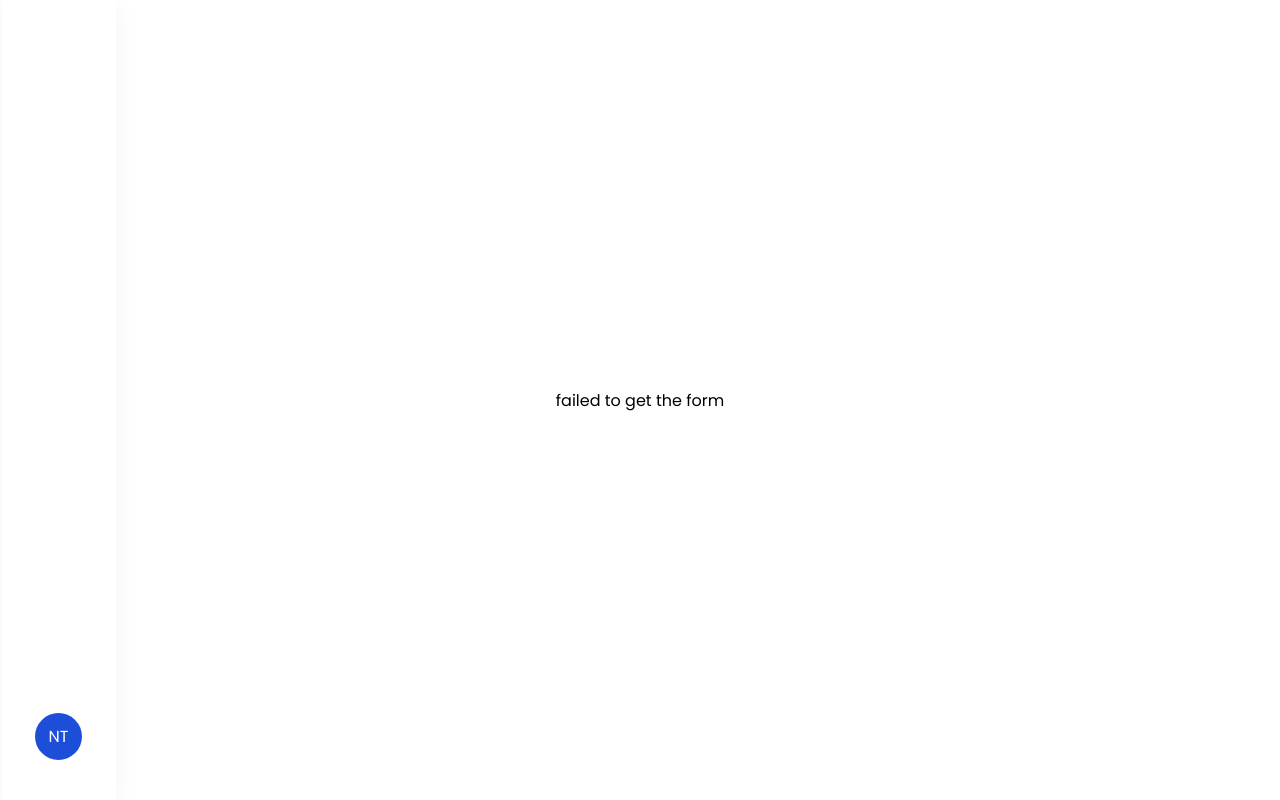
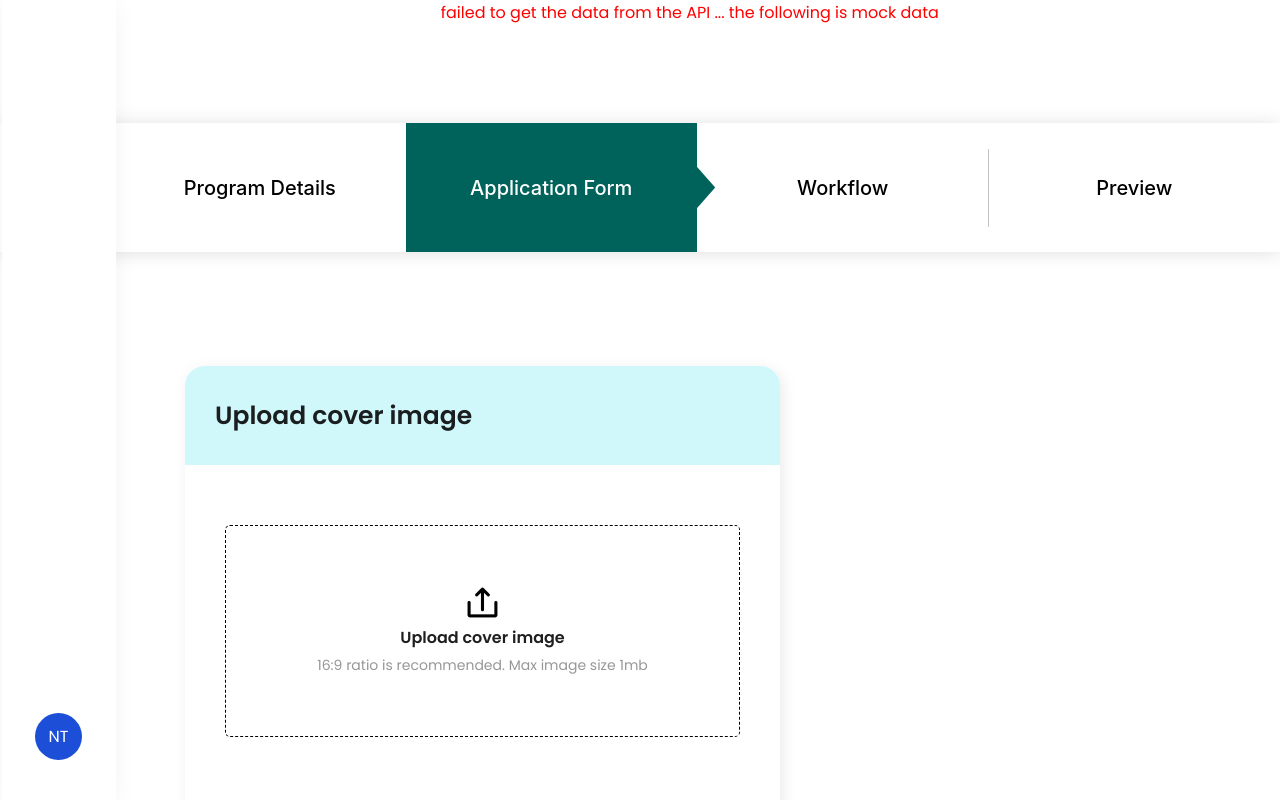
Before and after one commit to mohamedkhaled4053/Task1, a React (Create React App) app: page / in a window 1280 px wide. Shown: the top 800 px of the page. Built offline with nearby package versions, Linux system fonts and the light colour scheme; no server answers.

Commit message:
display mock data if no api found

```diff
--- a/src/components/Main/Main.tsx
+++ b/src/components/Main/Main.tsx
@@ -5,6 +5,7 @@ import { Form } from "antd";
 import ApplicationCard from "../ApplicationCard/ApplicationCard";
 import { ApplicationForm } from "../../utils/types";
 import ImageCard from "../ImageCard/ImageCard";
+import { mockData } from "../../utils/mock";
 
 const Main = () => {
   let [formData, setFormData] = useState<ApplicationForm>();
@@ -50,6 +51,7 @@ const Main = () => {
         form.setFieldsValue(formData.data.attributes);
       } catch (error) {
         console.log(error);
+        setFormData(mockData);
         setError(true);
       } finally {
         setLoading(false);
@@ -60,13 +62,17 @@ const Main = () => {
   }, []);
 
   if (loading) return <div className="loading">Loading...</div>;
-  if (error || !formData)
-    return <div className="error">failed to get the form</div>;
+  if (!formData) return <div className="error">failed to get the form</div>;
 
   let data = formData!.data.attributes;
 
   return (
     <div className="main">
+      {error && (
+        <div className="api-error">
+          failed to get the data from the API ... the following is mock data
+        </div>
+      )}
       <Navbar />
       <Form form={form} initialValues={data} onValuesChange={handleFormChange}>
         <ImageCard coverImage={data.coverImage} />
--- a/src/components/Main/style.scss
+++ b/src/components/Main/style.scss
@@ -1,6 +1,15 @@
 .main {
   padding-top: 123px;
-  padding-bottom: 736px;
+  padding-bottom: 123px;
+
+  .api-error {
+    text-align: center;
+    position: absolute;
+    top: 0;
+    left: 50%;
+    color: red;
+    transform: translateX(-40%);
+  }
 
   .ant-form {
     margin-top: 114px;
--- a/src/utils/mock.ts
+++ b/src/utils/mock.ts
@@ -53,7 +53,7 @@ export let mockData: ApplicationForm = {
           {
             id: "497f6eca-276-4993-bfeb-53cbbbfdsasafdaba6f08",
             type: "Date",
-            question: "I'm good",
+            question: "date of birth",
             choices: ["string"],
             maxChoice: 0,
             disqualify: false,
@@ -62,7 +62,7 @@ export let mockData: ApplicationForm = {
           {
             id: "497f6eca-276-4993-bfeb-53cbbbbgfafdsaa6f08",
             type: "MultipleChoice",
-            question: "but bad",
+            question: "what is your hoppy",
             choices: ["string"],
             maxChoice: 0,
             disqualify: false,
@@ -71,7 +71,7 @@ export let mockData: ApplicationForm = {
           {
             id: "4fdsaf97f6eca-276-4993-bfeb-53cbbbba6f08",
             type: "YesNo",
-            question: "how are you",
+            question: "are you graduated",
             choices: ["string"],
             maxChoice: 0,
             disqualify: false,
@@ -105,7 +105,7 @@ export let mockData: ApplicationForm = {
           {
             id: "497f6eca-dfadslfdsafdkdash-4993-bfeb-53cbbbba608",
             type: "Paragraph",
-            question: "stggggggggring",
+            question: "string",
             choices: ["string"],
             maxChoice: 0,
             disqualify: false,
@@ -180,7 +180,7 @@ export let mockData: ApplicationForm = {
         {
           id: "497f6eca-6276-4993-bfeb-5fdsafsa3cbbbbadsafdsa6f08",
           type: "Paragraph",
-          question: "stringdddddddddddddd",
+          question: "string",
           choices: ["string"],
           maxChoice: 0,
           disqualify: false,
```
